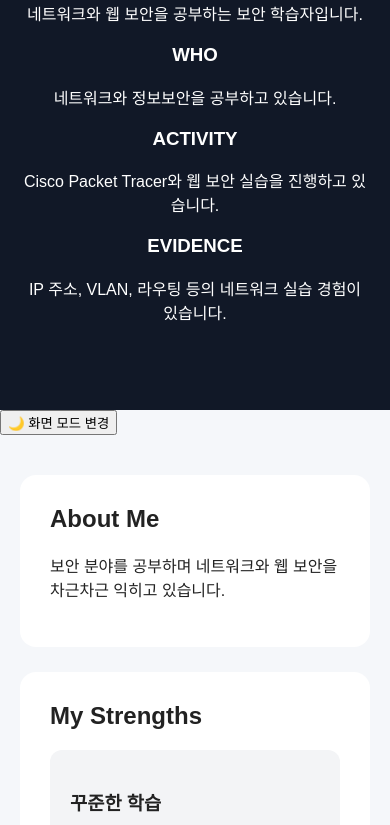
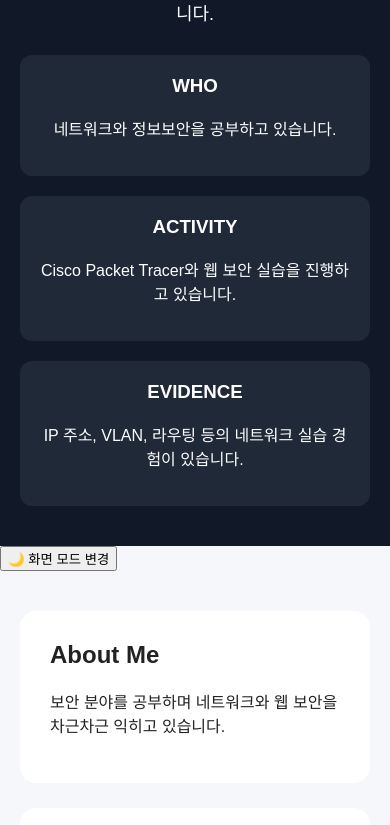
Before and after one commit to kdh68686-sketch/my-portfolio, a plain HTML site: page index.html in a window 390 px wide. Shown: the part 143-968 px from the top of the page. Drawn offline with Linux system fonts and the light colour scheme.

Commit message:
Update style.css

```diff
--- a/style.css
+++ b/style.css
@@ -9,8 +9,9 @@ body {
     color: #222;
 }
 
+/* 첫 화면 */
 header {
-    padding: 70px 20px;
+    padding: 40px 20px;
     text-align: center;
     background: #111827;
     color: white;
@@ -20,6 +21,30 @@ header h1 {
     margin-bottom: 10px;
     font-size: 42px;
 }
+
+.intro {
+    font-size: 18px;
+    margin-bottom: 30px;
+}
+
+.hero-info {
+    max-width: 1000px;
+    margin: 0 auto;
+    display: grid;
+    grid-template-columns: repeat(3, 1fr);
+    gap: 20px;
+}
+
+.hero-info div {
+    padding: 20px;
+    background: #1f2937;
+    border-radius: 12px;
+}
+
+.hero-info h3 {
+    margin-top: 0;
+}
+
 
 main {
     max-width: 1000px;
@@ -60,6 +85,24 @@ footer {
     padding: 30px;
 }
 
+
+/* 🌙 다크 모드 */
+.dark {
+    background: #111827;
+    color: white;
+}
+
+.dark section {
+    background: #1f2937;
+}
+
+.dark .card,
+.dark .project {
+    background: #374151;
+}
+
+
+/* 📱 모바일 화면 */
 @media (max-width: 700px) {
 
     .cards {
@@ -69,12 +112,8 @@ footer {
     header h1 {
         font-size: 32px;
     }
-    .dark {
-    background: #111827;
-    color: white;
+
+    .hero-info {
+        grid-template-columns: 1fr;
+    }
 }
-
-.dark section {
-    background: #1f2937;
-}
-}이건 이대로?
```
